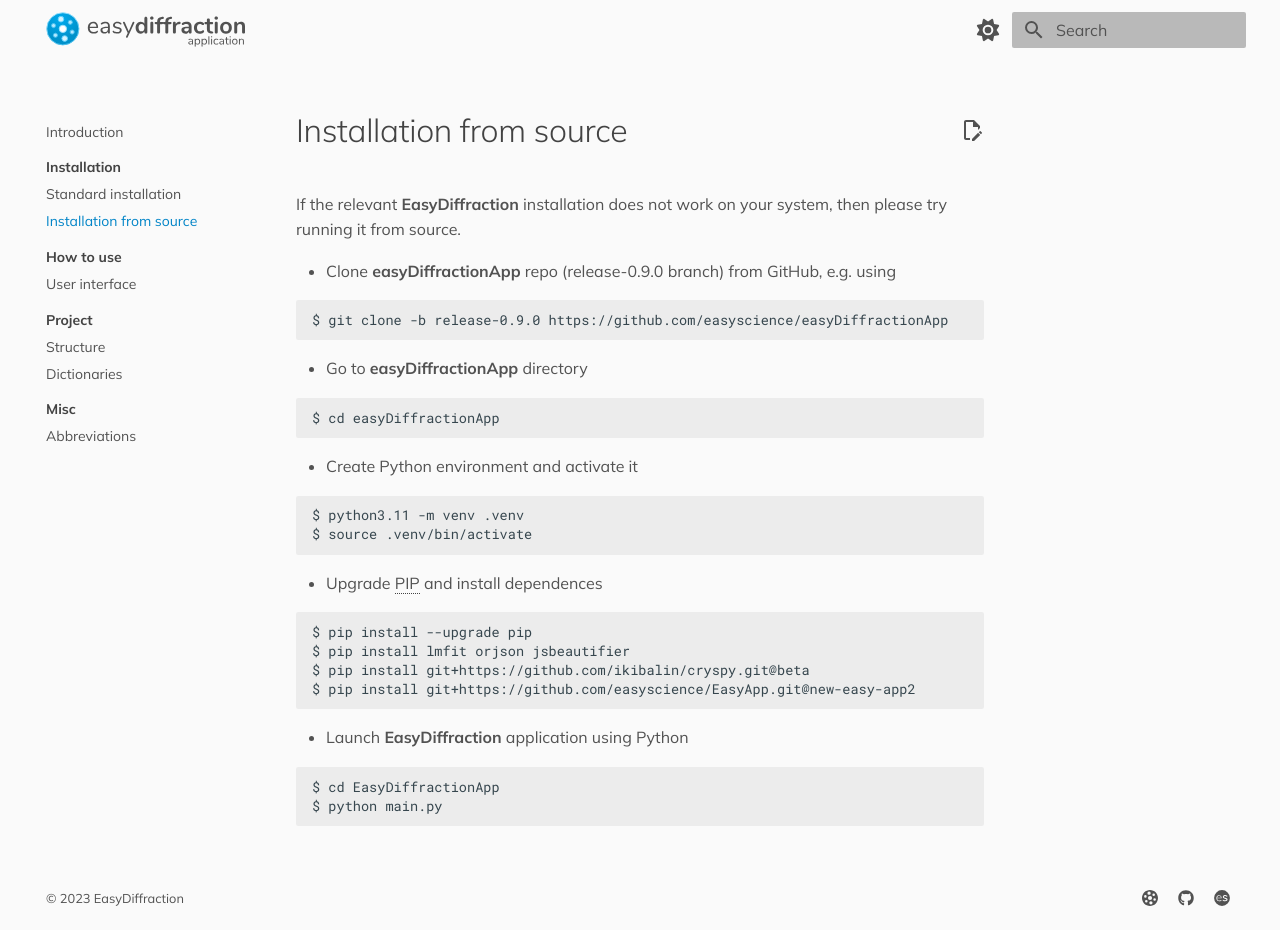
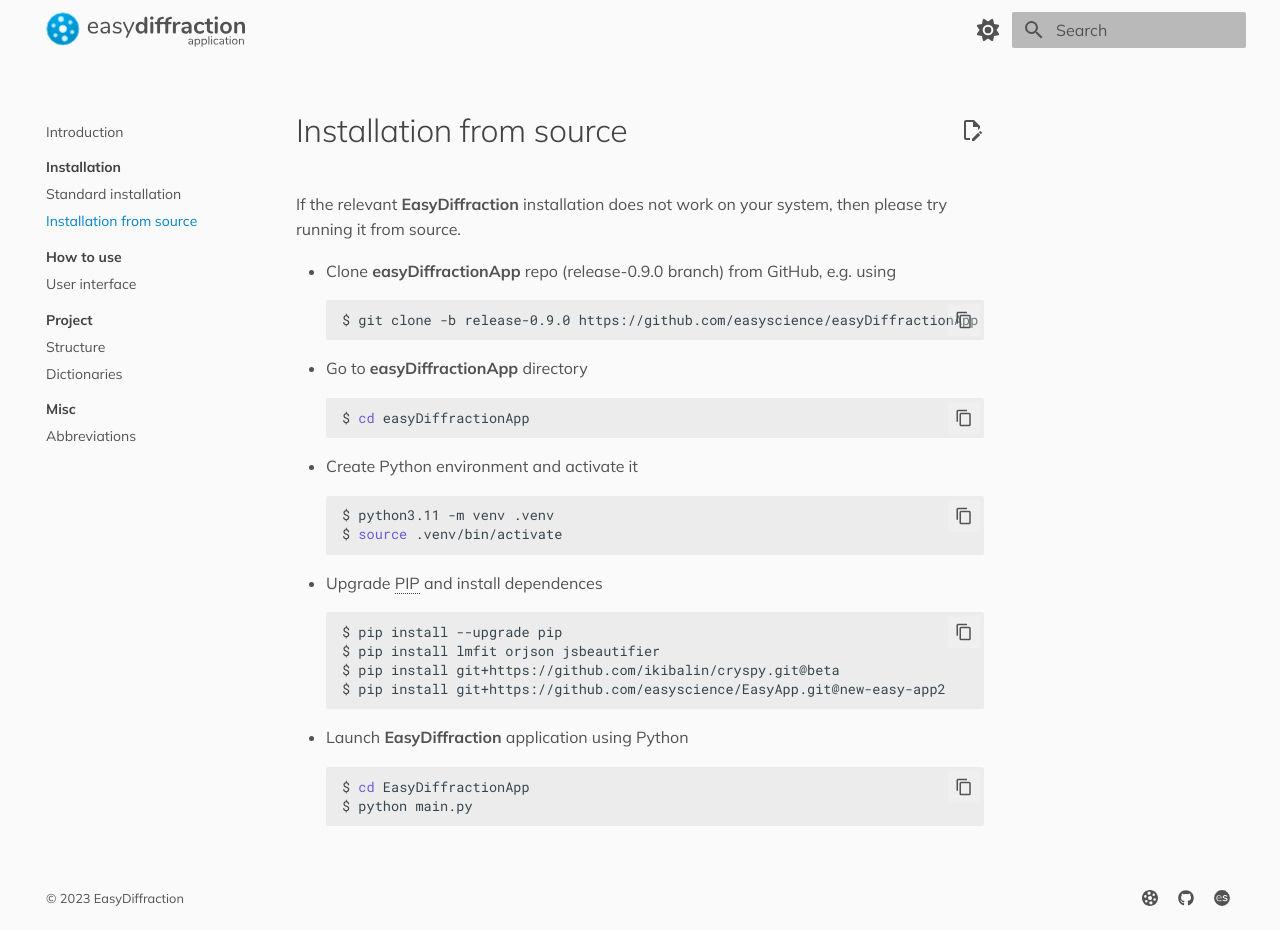
Before and after one commit to EasyScience/EasyDiffractionAppDocs, an MkDocs documentation site: the page built from docs/installation/from-source.md, in a window 1280 px wide and 930 px high. Built offline with MkDocs 1.6.1 and Material for MkDocs 9.7.7, drawn with Linux system fonts in a browser that asks for light colours; comment, search, counter and statistics services are not loaded.

Commit message:
Add copy code block buttons and highlight code

```diff
--- a/mkdocs.yml
+++ b/mkdocs.yml
@@ -11,6 +11,7 @@ theme:
   features:
     - content.action.edit
     - content.code.annotate
+    - content.code.copy  # Auto generated button to copy a code block's content
     - content.tooltips
     - navigation.indexes
     - navigation.sections
@@ -71,6 +72,8 @@ markdown_extensions:
   - def_list
   - footnotes
   - pymdownx.snippets
+  - pymdownx.highlight  # whether highlighting should be carried out during build time by Pygments
+  - pymdownx.superfences  # whether highlighting should be carried out during build time by Pygments
   - pymdownx.tasklist:
       custom_checkbox: true
   - toc:
```
